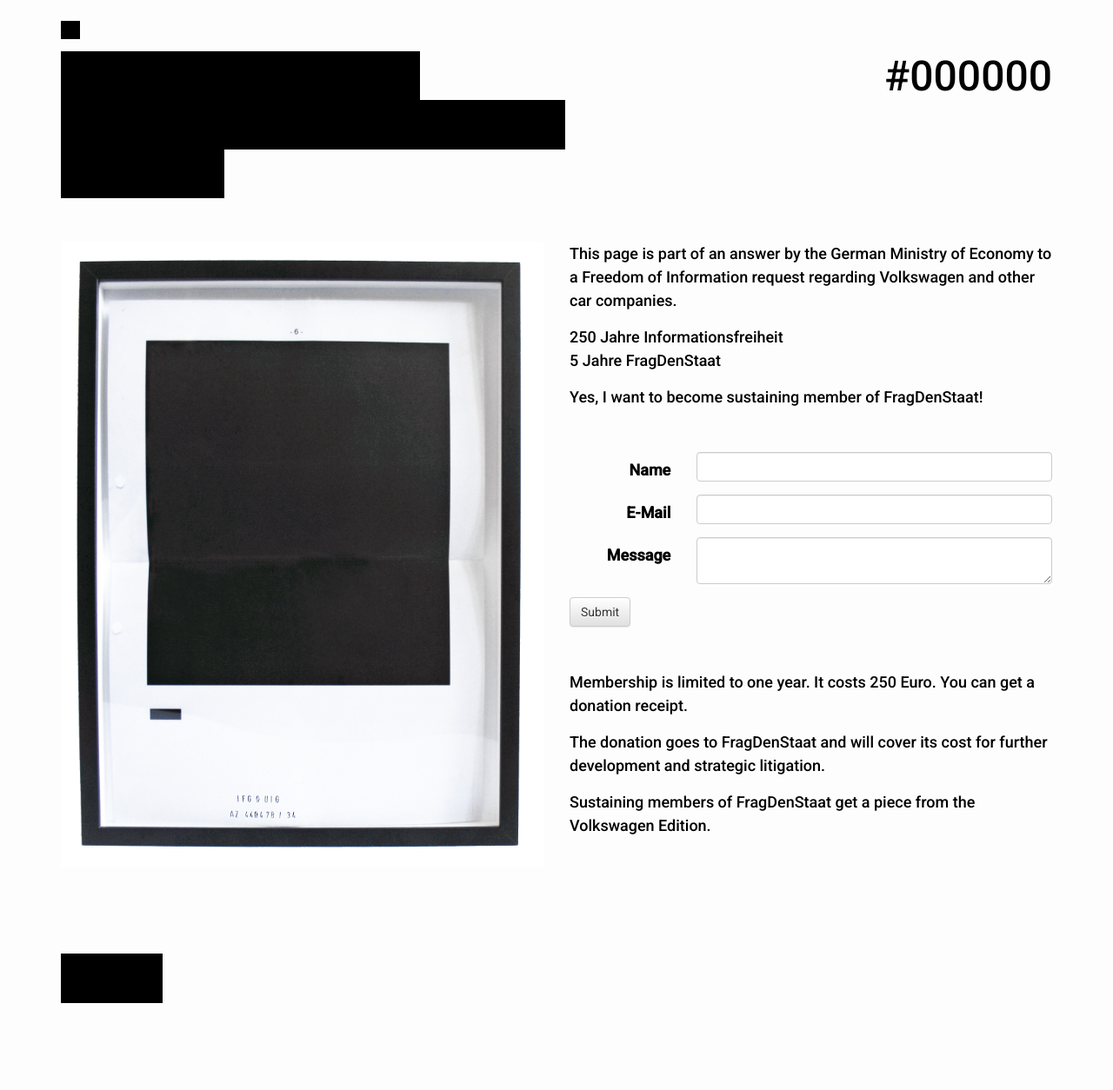
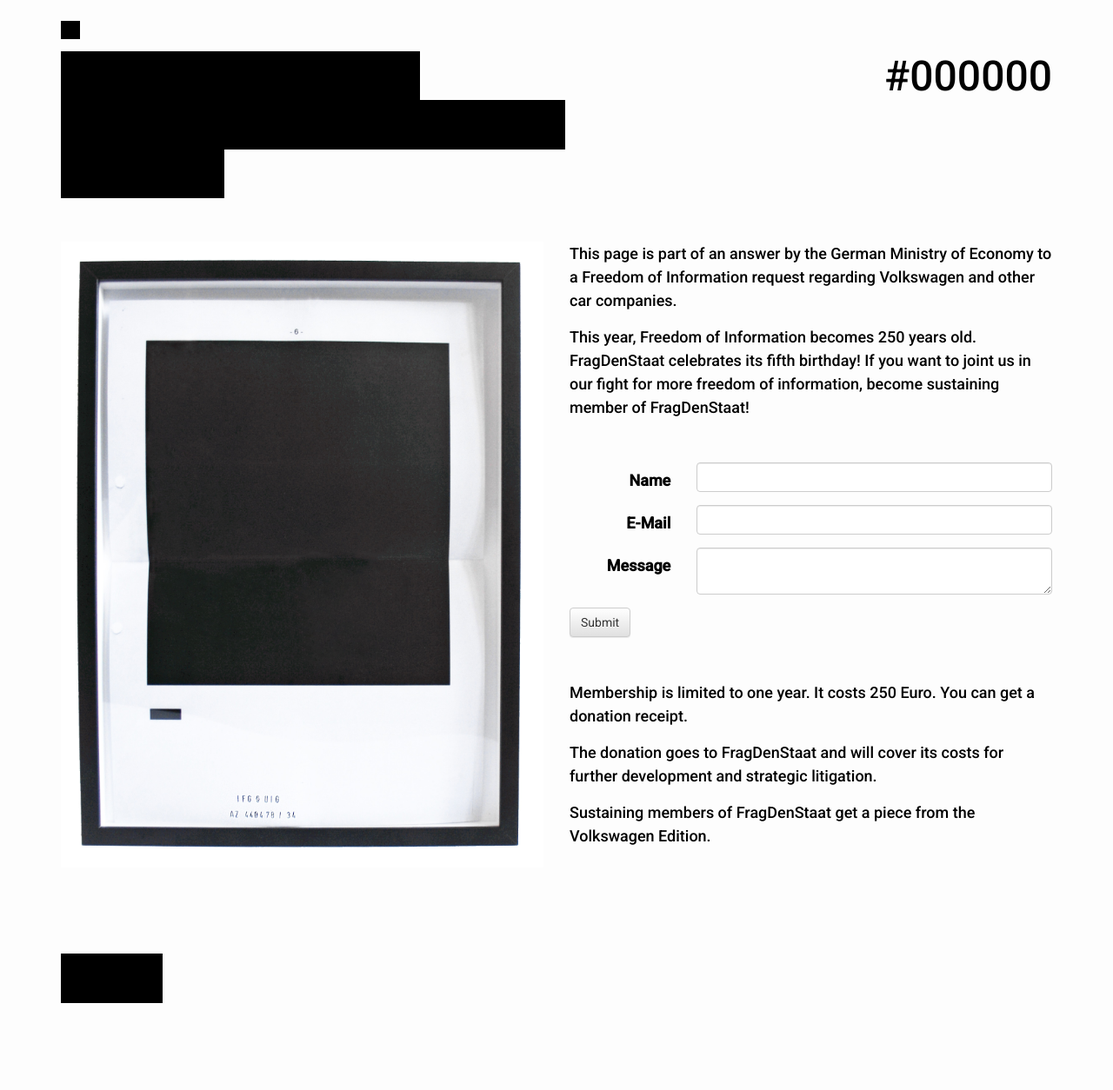
Before and after one commit to okfde/000000.limited, a Jekyll site: the page built from en/edition.html, in a window 1280 px wide. Shown: the whole page at 87% size. Built offline with Jekyll 4.4.1, drawn with Linux system fonts in a browser that asks for light colours.

Commit message:
update english text

```diff
--- a/en/edition.html
+++ b/en/edition.html
@@ -10,15 +10,12 @@
 
 This page is part of an answer by the German Ministry of Economy to a <a href="https://fragdenstaat.de/anfrage/dokumente-zu-abgasskandal/">Freedom of Information request regarding Volkswagen</a> and other car companies.
 
-250 Jahre Informationsfreiheit
-5 Jahre FragDenStaat
-
-Yes, I want to become sustaining member of FragDenStaat!
+This year, Freedom of Information becomes 250 years old. FragDenStaat celebrates its fifth birthday! If you want to joint us in our fight for more freedom of information, become sustaining member of FragDenStaat!
 
 {% include form.html %}
 
 Membership is limited to one year. It costs 250 Euro. You can get a donation receipt.
 
-The donation goes to <a href="https://fragdenstaat.de/">FragDenStaat</a> and will cover its cost for further development and strategic litigation.
+The donation goes to <a href="https://fragdenstaat.de/">FragDenStaat</a> and will cover its costs for further development and strategic litigation.
 
 Sustaining members of FragDenStaat get a piece from the Volkswagen Edition.
```
